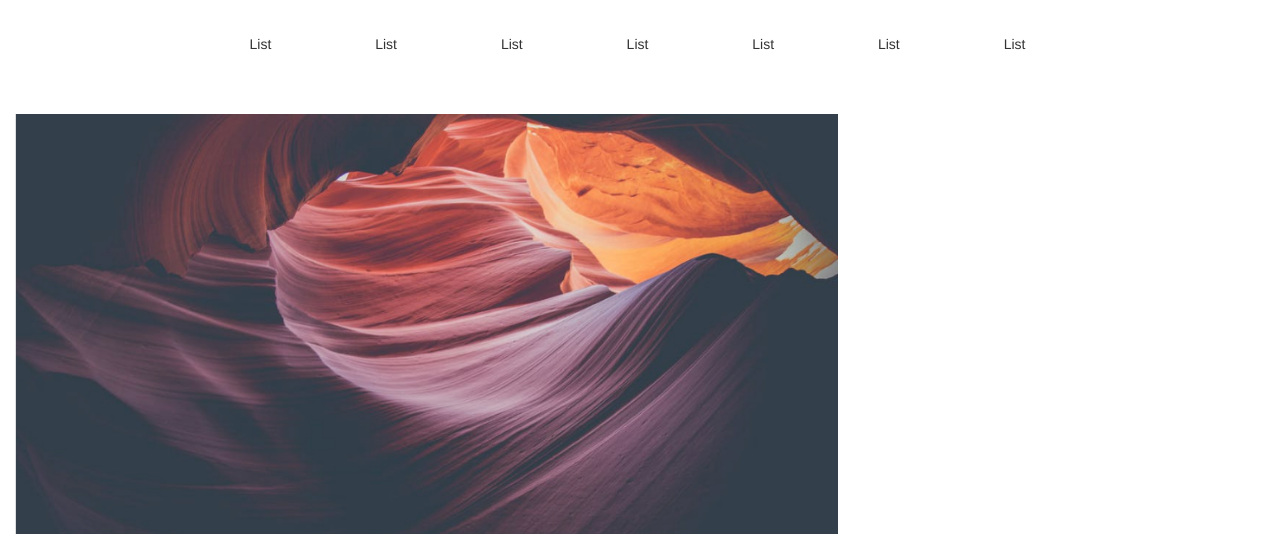
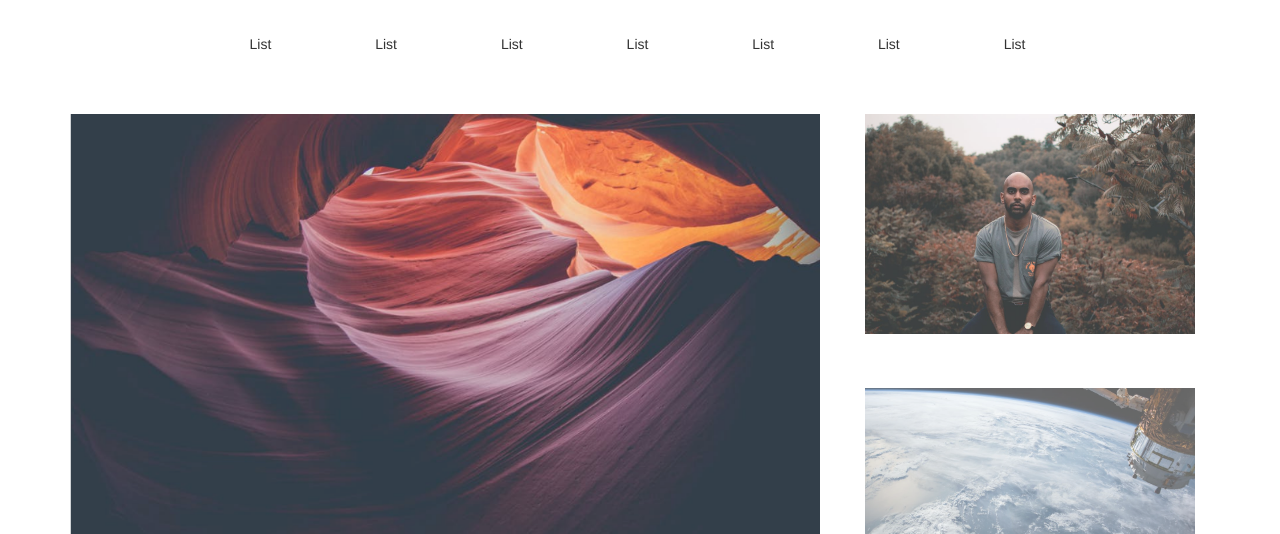
Before and after one commit to MiloszNowicki/Siren, a website: page src/index.html in a window 1280 px wide. Shown: the part 72-606 px from the top of the page. Drawn offline with nearby package versions, Linux system fonts and the light colour scheme.

Commit message:
Changes to displaying images at the first section

```diff
--- a/src/index.html
+++ b/src/index.html
@@ -27,16 +27,28 @@
           </ul>
       </nav>
     </div>
-    <div class='row'>
-      <div class='col-lg-8 col-md-8 col-xs12 large-bg-div'>
-        <h1 class='align-center'>
-          HOLA
-        </h1>
+    <div class='container'>
+      <div class='row equal'>
+        <div class='col-lg-8 col-md-8 col-xs12'>
+          <h1 class='align-center'>
+
+          </h1>
         <div class='img-container'>
           <img class='img-responsive' src='/assets/1st.png'>
         </div>
       </div>
-      <div class='col-lg-4 col-md-4 col-xs4'>
+      <div class='col-lg-4 col-md-4 col-xs12 image-column'>
+        <div class='col-xs-12'>
+          <div class='img-container'>
+            <img class='img-responsive' src='/assets/2nd.png'>
+          </div>
+        </div>
+        <div class='col-xs-12'>
+          <div class='img-container'>
+            <img class='img-responsive' src='/assets/3rd.png'>
+        </div>
+        </div>
+      </div>
       </div>
     </div>
   </div>
--- a/src/less/first-panel.less
+++ b/src/less/first-panel.less
@@ -13,3 +13,9 @@
 .large-bg-div{
   position: absolute;
 }
+
+.image-column{
+  display: flex;
+  flex-direction: column;
+  justify-content: space-between;
+}
--- a/src/less/spacers.less
+++ b/src/less/spacers.less
@@ -6,3 +6,17 @@
   background-repeat:no-repeat;
 
 }
+
+.text-over-image(@font-size-title,@font-size-caption,@padding-top,@padding-left){
+  width:100%;
+  height: auto;
+  position:absolute;
+  padding-top: @padding-top;
+  padding-left: @padding-left;
+  .title{
+    font-size: @font-size-title;
+  }
+  .caption{
+    font-size: @font-size-caption;
+  }
+}
--- a/src/less/style.less
+++ b/src/less/style.less
@@ -22,3 +22,7 @@ h1{
   img{
   }
 }
+.equal{
+  display: flex;
+  flex-wrap: wrap;
+}
```
Also changed, not shown: src/css/first-panel.css, src/css/style.css.
